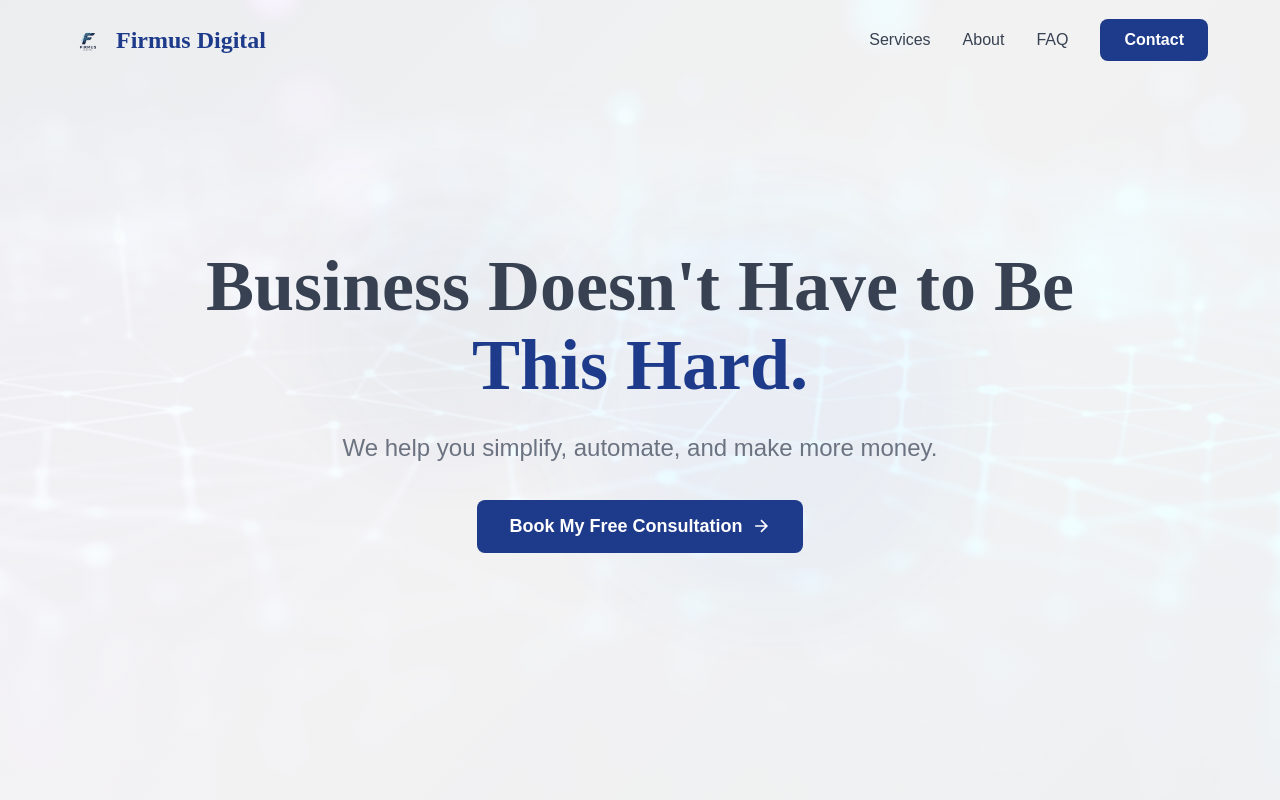
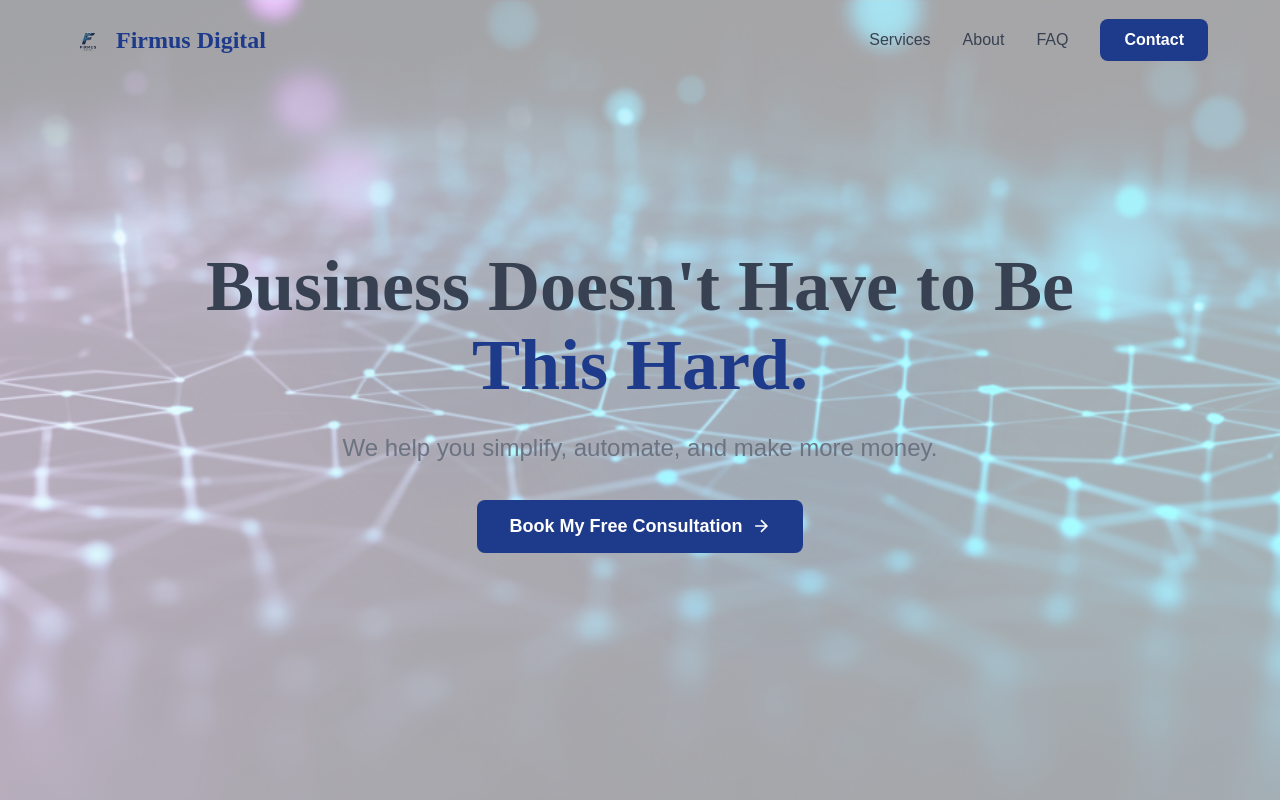
Before and after one commit to justcodeon231/Firmus-Digital, a plain HTML site: page index.html in a window 1280 px wide. Shown: the top 800 px of the page. Drawn offline with Linux system fonts and the light colour scheme.

Commit message:
fixed the hero bg opacity

```diff
--- a/styles.css
+++ b/styles.css
@@ -290,7 +290,7 @@ h6 {
   background-image: url("/assets/abstract-digital-pattern.png");
   background-size: cover;
   background-position: center;
-  opacity: 0.05;
+  opacity: 0.35;
 }
 
 .hero-shape {
```
